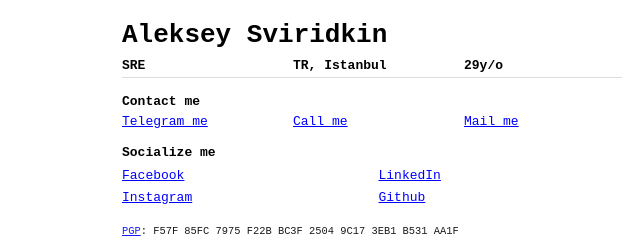
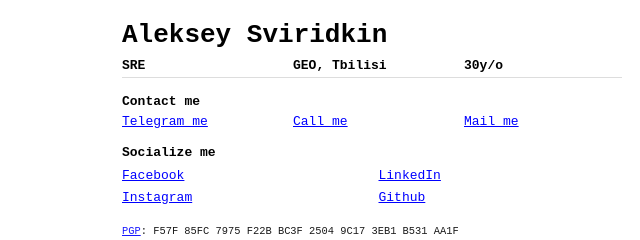
Before and after one commit to lexfrei/lexfrei.github.com, a plain HTML site: page index.html in a window 1280 px wide. Shown: the full height of the page, 268-908 px from the left. Drawn offline with Linux system fonts and the light colour scheme.

Commit message:
Update index.html

```diff
--- a/index.html
+++ b/index.html
@@ -58,8 +58,8 @@
   <section class="me">
     <ul style="font-weight: bold">
       <li>SRE</li>
-      <li>TR, Istanbul</li>
-      <li>29y/o</li>
+      <li>GEO, Tbilisi</li>
+      <li>30y/o</li>
     </ul>
   </section>
   <section>
```
